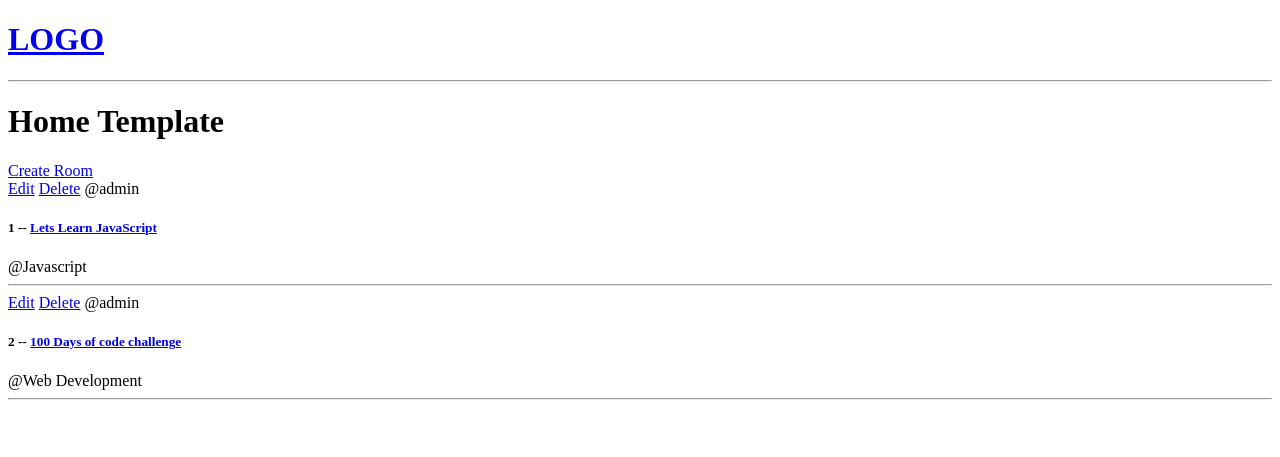
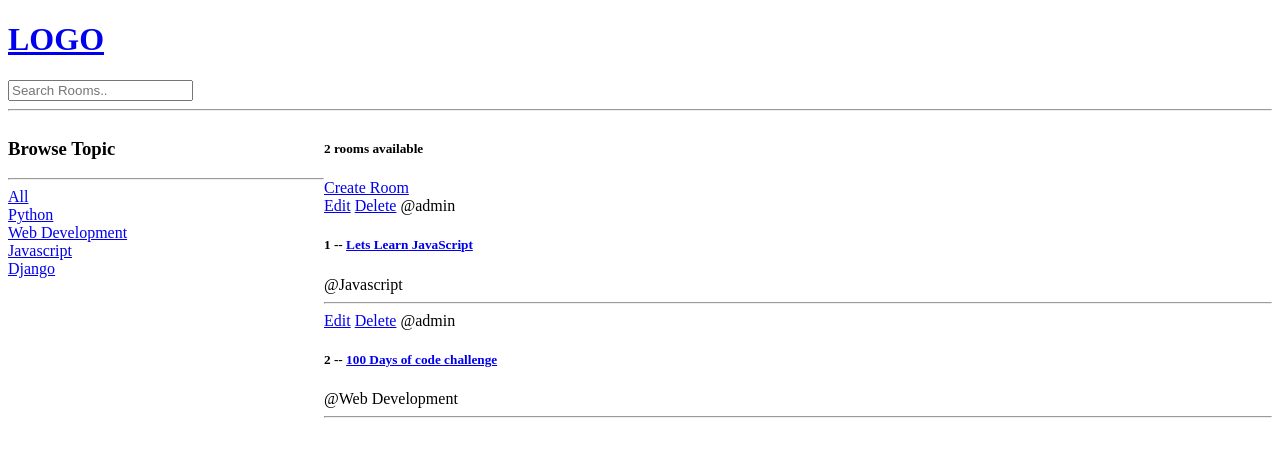
Before and after one commit to OsamaHassan1144/LearningProject_Django, a Django app: page / in a window 1280 px wide. Shown: the top 457 px of the page. Run offline with Django 4.2, Linux system fonts and the light colour scheme; data comes from the database, SQL or seed files in the repository.

Commit message:
Search added

```diff
--- a/studybud/base/templates/base/home.html
+++ b/studybud/base/templates/base/home.html
@@ -1,8 +1,26 @@
 {% extends 'main.html' %}
 {% block content %}
-<h1>Home Template</h1>
-<div>
+<style>
+    .home-container{
+        display: grid;
+        grid-template-columns: 1fr 3fr;
+    }
+</style>
+<div class="home-container">
     <div>
+        <h3>Browse Topic</h3>
+        <hr>
+        <div>
+            <a href="{% url 'home' %}">All</a>
+        </div>
+        {% for topic in topics %}
+        <div>
+            <a href="{% url 'home' %}?q={{topic.name}}">{{topic.name}}</a>
+        </div>
+        {% endfor %}
+    </div>
+    <div>
+        <h5>{{room_count}} rooms available</h5>
         <a href="{% url 'create-room' %}">Create Room</a>
         {% for room in rooms %}
         <div>
@@ -16,4 +34,5 @@
         {% endfor %}
     </div>
 </div>
+
 {% endblock content %}
--- a/studybud/base/views.py
+++ b/studybud/base/views.py
@@ -1,18 +1,14 @@
 from django.shortcuts import render, redirect
-from django.http import HttpResponse
-from .models import Room
+from django.db.models import Q
+from .models import Room, Topic
 from .forms import RoomForm
 
-# rooms = [
-#     {'id':1, 'name':'Lets learn python'},
-#     {'id':2, 'name':'Design with me'},
-#     {'id':3, 'name':'Frontend developers'},
-
-# ]
-
 def home(request):
-    rooms = Room.objects.all()
-    context = {'rooms': rooms}
+    q = request.GET.get('q') if request.GET.get('q') != None else ''
+    rooms = Room.objects.filter(Q(topic__name__icontains=q) | Q(name__icontains=q)| Q(description__icontains=q))
+    topic = Topic.objects.all()
+    room_count =  rooms.count()
+    context = {'rooms': rooms, 'topics':topic, 'room_count': room_count}
     return render(request, 'base/home.html', context)
 
 def room(request, pk):
--- a/studybud/templates/navbar.html
+++ b/studybud/templates/navbar.html
@@ -1,4 +1,7 @@
 <a href="/">
     <h1>LOGO</h1>
 </a>
+<form action="{% url 'home' %}" method="get">
+    <input type="text" name="q" placeholder="Search Rooms.."/>
+</form>
 <hr>
```
